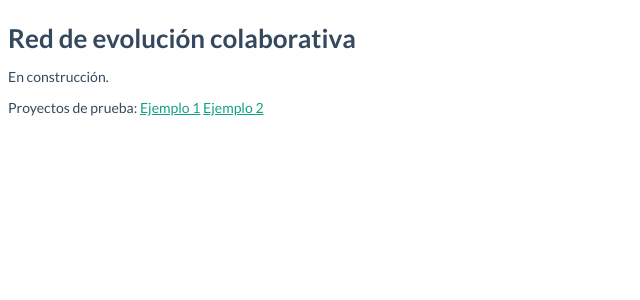
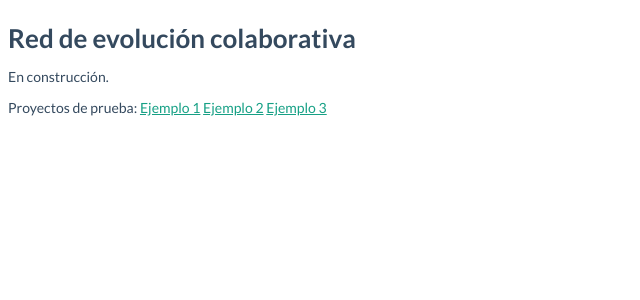
Before and after one commit to baronti/redevolucioncolaborativa.github.io, a Jekyll site: the page built from index.html, in a window 1280 px wide. Shown: the top 300 px of the page, without its empty margins (0-640 px from the left). Built offline with Jekyll 4.4.1, drawn with Linux system fonts in a browser that asks for light colours.

Commit message:
Added ejemplo3

```diff
--- a/index.html
+++ b/index.html
@@ -8,4 +8,5 @@ title: Redec
 <p>Proyectos de prueba:
 	<a href="/prueba.html">Ejemplo 1</a>
 	<a href="/ladrillo.html">Ejemplo 2</a>
+        <a href="/otro.html">Ejemplo 3</a>
 </p>
```
